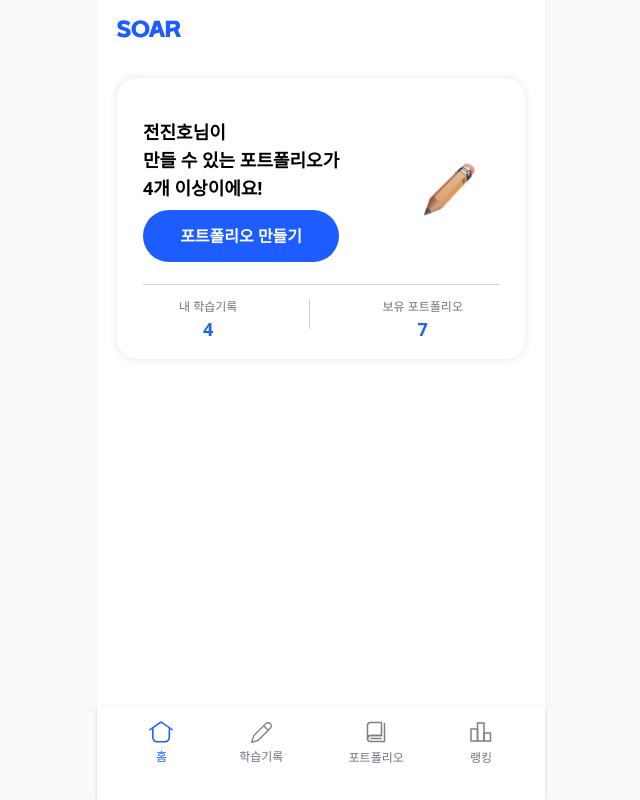
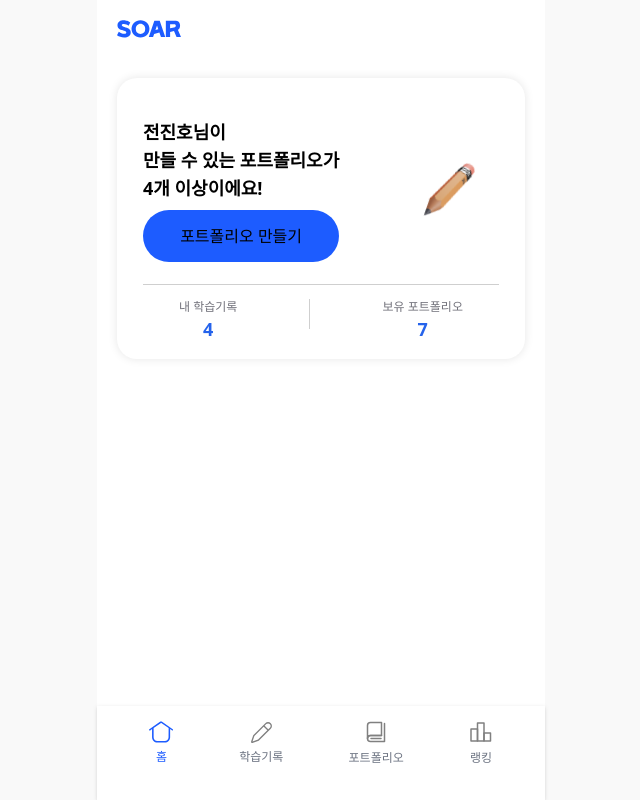
Before and after one commit to TeamDivers/Soar, a React (Create React App) app in the folder client/: page / in a window 1280 px wide. Shown: the whole page, without its empty margins (319-959 px from the left). Built offline with nearby package versions, Linux system fonts and the light colour scheme.

Commit message:
fix: RoundButton style

```diff
--- a/client/src/components/RoundButton/index.tsx
+++ b/client/src/components/RoundButton/index.tsx
@@ -4,7 +4,6 @@ interface RoundButtonProps {
     children: React.ReactNode;
     onClick: () => void;
     backgroundColor?: string;
-    textColor?: string;
     hasBorder?: boolean;
     borderColor?: string;
 }
@@ -13,7 +12,6 @@ const RoundButton = ({
     children,
     onClick,
     backgroundColor = 'primary',
-    textColor = 'white',
     hasBorder,
     borderColor = '#DDDDDD'
 }: RoundButtonProps) => {
@@ -28,12 +26,7 @@ const RoundButton = ({
                 borderWidth: hasBorder ? 1 : 0
             }}
         >
-            <span
-                className={`text-base font-bold text-white`}
-                style={{ color: textColor }}
-            >
-                {children}
-            </span>
+            {children}
         </button>
     );
 };
--- a/client/src/routes/login/index.tsx
+++ b/client/src/routes/login/index.tsx
@@ -16,27 +16,29 @@ const Login = () => {
             <div className="fixed max-w-md mx-auto bottom-[80px] w-full px-4 flex flex-col gap-[10px]">
                 <RoundButton
                     backgroundColor="#FEE500"
-                    textColor="#181600"
                     onClick={function (): void {
                         throw new Error('Function not implemented.');
                     }}
                 >
-                    <div className="flex">
-                        <Kakao />
-                        카카오톡으로 로그인
+                    <div className="relative flex justify-center w-full">
+                        <Kakao className="absolute left-[18px]" />
+                        <span className="text-[#181600] text-lg font-medium">
+                            카카오톡으로 로그인
+                        </span>
                     </div>
                 </RoundButton>
                 <RoundButton
                     backgroundColor="white"
-                    textColor="#242832"
                     hasBorder
                     onClick={function (): void {
                         throw new Error('Function not implemented.');
                     }}
                 >
-                    <div className="flex">
-                        <Google />
-                        구글계정으로 로그인
+                    <div className="relative flex justify-center w-full">
+                        <Google className="absolute left-[18px]" />
+                        <span className="text-[#242832] text-lg font-medium ">
+                            구글계정으로 로그인
+                        </span>
                     </div>
                 </RoundButton>
             </div>
```
